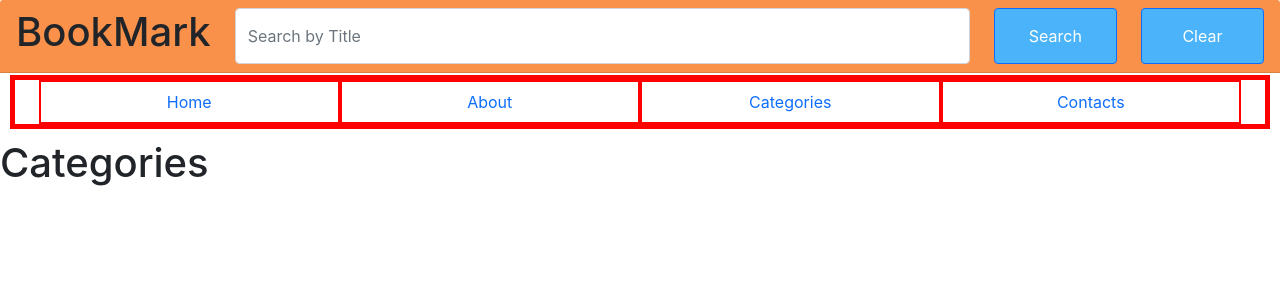
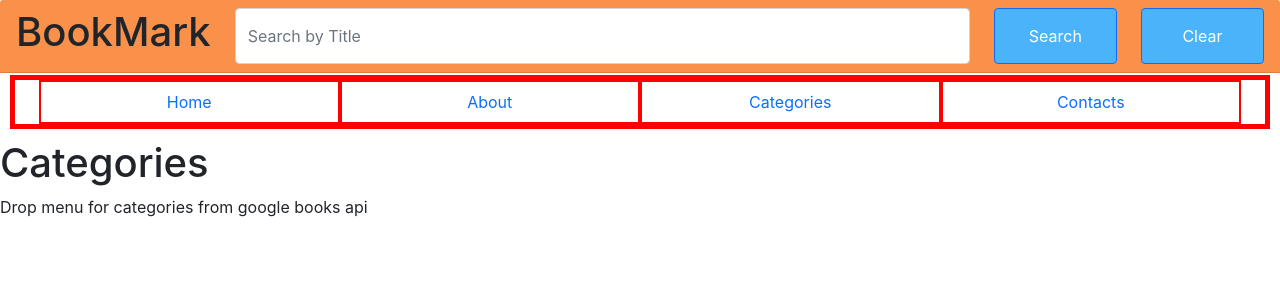
Before and after one commit to NatalieLouise91/bookapp, a React (Create React App) app: page /categories in a window 1280 px wide. Shown: the top 300 px of the page. Built offline with nearby package versions, Linux system fonts and the light colour scheme.

Commit message:
added categories text

```diff
--- a/src/components/Categories.js
+++ b/src/components/Categories.js
@@ -1,9 +1,16 @@
 import React from 'react';
+
+const catDropDown = ["one"]
+
 
 function Categories() {
   return (
     <div>
         <h1>Categories</h1>
+
+        <p>Drop menu for categories from google books api</p>
+
+
     </div>
   );
 }
```
